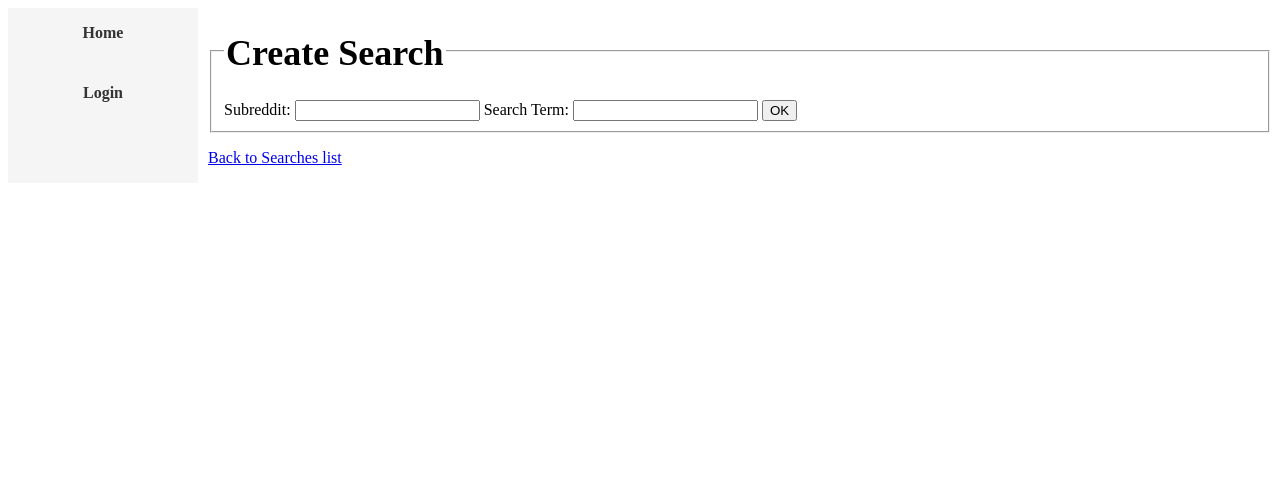
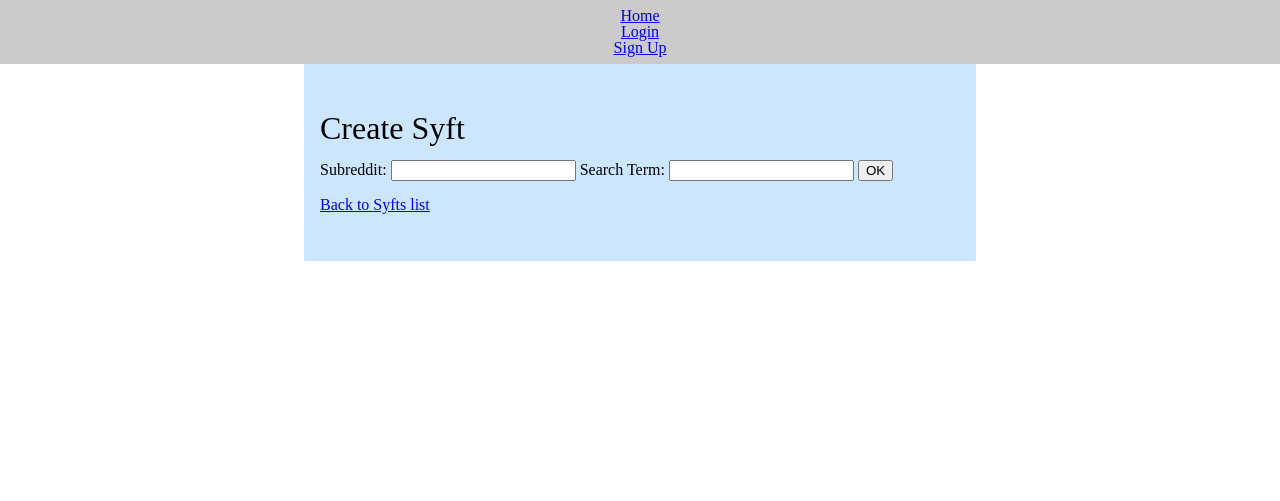
Before and after one commit to erikkristoferanderson/syfty-django, a Django app: page /create in a window 1280 px wide. Shown: the top 501 px of the page. Run offline with Django 4.2, Linux system fonts and the light colour scheme; parts of the project's set-up code (start-up, migrations or seed data) failed here and were passed over.

Commit message:
Rename Search to Syft and update style

```diff
--- a/static/css/styles.css
+++ b/static/css/styles.css
@@ -1,84 +1,133 @@
-/* .container {
-    display: flex;
-    flex-direction: column;
+html, body, div, span, applet, object, iframe,
+h1, h2, h3, h4, h5, h6, p, blockquote, pre,
+a, abbr, acronym, address, big, cite, code,
+del, dfn, em, img, ins, kbd, q, s, samp,
+small, strike, strong, sub, sup, tt, var,
+b, u, i, center,
+dl, dt, dd, ol, ul, li,
+fieldset, form, label, legend,
+table, caption, tbody, tfoot, thead, tr, th, td,
+article, aside, canvas, details, embed,
+figure, figcaption, footer, header, hgroup,
+menu, nav, output, ruby, section, summary,
+time, mark, audio, video {
+	margin: 0;
+	padding: 0;
+	border: 0;
+	font-size: 100%;
+	font: inherit;
+	vertical-align: baseline;
+}
+/* HTML5 display-role reset for older browsers */
+article, aside, details, figcaption, figure,
+footer, header, hgroup, menu, nav, section {
+	display: block;
+}
+body {
+	line-height: 1;
+}
+ol, ul {
+	list-style: none;
+}
+blockquote, q {
+	quotes: none;
+}
+blockquote:before, blockquote:after,
+q:before, q:after {
+	content: '';
+	content: none;
+}
+/* table {
+	border-collapse: collapse;
+	border-spacing: 0;
+} */
+
+/* nav {
+  align-items: center;
+} */
+nav li {
+  display: block;
+  margin: 2em;
+  align-items: center;
+
+}
+
+
+nav {
+	background-color: rgb(203, 203, 203);
+	padding: 0.5em;
+
+}
+
+div.main-block-content {
+	background-color: rgb(203, 230, 254);
+	max-width: 40em;
+	margin: 0 auto 0 auto;
+	padding: 2em 1em;
+}
+
+
+h1 {
+font-size: 200%;
+}
+
+
+table {
+	border-collapse: collapse;
+	width: 100%;
+	margin-bottom: 1rem;
+}
+
+th,
+td {
+border: 2px solid #7b7b7b;
+padding: 0.5rem;
+text-align: left;
+}
+
+th {
+	background-color: rgb(172, 216, 255);
+	font-style: bold;
+}
+
+div.main-block-content p {
+	margin: 1em 0;
+	height: auto;
+}
+
+h1 {
+	padding: .5em 0;
+}
+footer {
+	background-color: rgb(203, 203, 203);
+	padding: 2em 0;
+	text-align: center;
+	position: fixed;
+	bottom: 0;
+	width: 100%;
+	height: 10%;
+}
+
+footer li {
+	padding: 0.2em;
 }
 
 nav {
-order: -1;
-} */
 
+	justify-content: space-between;
+	align-items: center;
+	text-align: center;
+  }
 
-.sidebar-nav {
-    margin-right: 10px;
-    padding: 0;
-    list-style: none;
-    background-color: #f5f5f5;
-    height: 100%;
-    /* position: fixed; */
-    /* overflow: auto; */
+  .sidebar-nav {
+
+	list-style: none;
+	margin: 0;
+	padding: 0;
+	align-items: center;
   }
 
   .sidebar-nav li {
-    text-align: center;
-    line-height: 50px;
+	margin: 0 10px;
+	align-items: center;
   }
-
-  .sidebar-nav li a {
-    display: block;
-    text-decoration: none;
-    color: #333;
-    font-weight: bold;
-  }
-
-  .sidebar-nav li a:hover {
-    background-color: #ddd;
-  }
-   */
-  /* Style for the main content area */
-  .col-sm-10 {
-    margin-top: 50px;
-  }
-
-  h1 {
-    font-size: 36px;
-    font-weight: bold;
-    margin-bottom: 20px;
-  }
-
-  ul {
-    list-style: none;
-    margin: 0;
-    padding: 0;
-  }
-
-  ul li {
-    margin-bottom: 10px;
-  }
-
-  ul li a {
-    text-decoration: none;
-    color: #333;
-    font-weight: bold;
-  }
-
-  ul li a:hover {
-    text-decoration: underline;
-  }
-
-  /* .col-sm-10 {
-    margin-top: 50px;
-    margin-left: 400px; /* adjust this to match the width of your sidebar */
-  /*} */
-
-
-  .row {
-    display: flex;
-  }
-
-  .col-sm-2 {
-    flex: 0 0 200px; /* set the width of the sidebar */
-  }
-
-  .col-sm-10 {
-    flex: 1; /* make the main content area fill the remaining space */
-  }
--- a/syfty/admin.py
+++ b/syfty/admin.py
@@ -1,6 +1,6 @@
 from django.contrib import admin
 
-from .models import Search, Subscription
+from .models import Syft, Subscription
 
-admin.site.register(Search)
+admin.site.register(Syft)
 admin.site.register(Subscription)
--- a/syfty/models.py
+++ b/syfty/models.py
@@ -2,7 +2,7 @@ from django.db import models
 from django.contrib.auth.models import User
 
 
-class Search(models.Model):
+class Syft(models.Model):
     subreddit = models.CharField(max_length=200)
     search_term = models.CharField(max_length=200, default="")
     owner = models.ForeignKey(User, on_delete=models.CASCADE, default=1)
--- a/syfty/templates/base_generic.html
+++ b/syfty/templates/base_generic.html
@@ -9,29 +9,40 @@
         integrity="sha384-1BmE4kWBq78iYhFldvKuhfTAU6auU8tT94WrHftjDbrCEXSU1oBoqyl2QvZ6jIW3" crossorigin="anonymous"> -->
     <!-- Add additional CSS in static file -->
     <!-- {% load static %} -->
+    <!-- <link href="https://unpkg.com/blueprint-css@3.1.3/dist/blueprint.min.css" rel="stylesheet" /> -->
     <link rel="stylesheet" href="{% static 'css/styles.css' %}">
 </head>
 
 <body>
-    <div class="container-fluid">
-        <div class="row">
-            <div class="col-sm-2">
+
+    <nav>
         {% block sidebar %}
         <ul class="sidebar-nav">
-                    <li><a href="{% url 'index' %}">Home</a></li>
+            <li id="Home"><a href="{% url 'index' %}">Home</a></li>
             {% if user.is_authenticated %}
-                    <li>User: {{ user.get_username }}</li>
-                    <li><a href="{% url 'logout' %}?next={{ request.path }}">Logout</a></li>
+            <li id="hello-username">Hello, {{ user.get_username }}</li>
+            <li id="logout"><a href="{% url 'logout' %}?next={{ request.path }}">Logout</a></li>
+
             {% else %}
-                    <!-- <li><a href="{% url 'login' %}?next={{ request.path }}">Login</a></li> -->
-                    <li><a href="{% url 'login' %}?next={{ request.path }}">Login</a></li>
+            <li id="login"><a href="{% url 'login' %}?next={{ request.path }}">Login</a></li>
+            <li id="signup"><a href="{% url 'signup' %}?next={{ request.path }}">Sign Up</a></li>
             {% endif %}
         </ul>
         {% endblock %}
+    </nav>
+    <div class="main-block-content">
+        {% block content %}
+        {% endblock %}
     </div>
-            <div class="col-sm-10 ">{% block content %}{% endblock %}</div>
-        </div>
-    </div>
+    <footer>
+        <ul>
+            <li><a href="Terms of use">Terms of use</a></li>
+            <li><a href="Privacy policy">Privacy policy</a></li>
+            <li>Copyright 2023 Syfty</li>
+            <li>See the code on <a href="https://github.com/ekand/syfty">GitHub</a></li>
+        </ul>
+    </footer>
+
 </body>
 
 </html>
--- a/syfty/templates/create.html
+++ b/syfty/templates/create.html
@@ -6,7 +6,7 @@
     {% csrf_token %}
     <fieldset>
         <legend>
-            <h1>Create Search</h1>
+            <h1>Create Syft</h1>
         </legend>
         {% if error_message %}<p><strong>{{ error_message }}</strong></p>{% endif %}
         <label for="subreddit">Subreddit: </label>
@@ -16,6 +16,6 @@
         <input type="submit" value="OK">
     </fieldset>
 </form>
-<p><a href="{% url 'index' %}">Back to Searches list</a></p>
+<p><a href="{% url 'index' %}">Back to Syfts list</a></p>
 
 {% endblock %}
--- a/syfty/templates/detail.html
+++ b/syfty/templates/detail.html
@@ -14,9 +14,9 @@
     <tbody>
 
         <tr>
-            <td>{{ search.subreddit }}</td>
-            <td>{{ search.search_term }}</td>
-            <td><a href="{% url 'update' search.pk %}">Edit</a></td>
+            <td>{{ syft.subreddit }}</td>
+            <td>{{ syft.search_term }}</td>
+            <td><a href="{% url 'update' syft.pk %}">Edit</a></td>
             <td>
                 <form action='delete' method='post'>
                     {% csrf_token %}
--- a/syfty/templates/update.html
+++ b/syfty/templates/update.html
@@ -2,7 +2,7 @@
 
 {% block content %}
 
-<form action="{% url 'update' search.id %}" method="post">
+<form action="{% url 'update' syft.id %}" method="post">
     {% csrf_token %}
     <fieldset>
         <legend>
@@ -10,9 +10,9 @@
         </legend>
         {% if error_message %}<p><strong>{{ error_message }}</strong></p>{% endif %}
         <label for="subreddit">Subreddit: </label>
-        <input id="subreddit" type="text" name="subreddit" value="{{ search.subreddit }}">
+        <input id="subreddit" type="text" name="subreddit" value="{{ syft.subreddit }}">
         <label for="search_term">Search Term: </label>
-        <input id="search_term" type="text" name="search_term" value="{{ search.search_term }}">
+        <input id="search_term" type="text" name="search_term" value="{{ syft.search_term }}">
         <input type="submit" value="OK">
     </fieldset>
     <p><a href="{% url 'index' %}">Back to Searches list</a></p>
--- a/syfty/urls.py
+++ b/syfty/urls.py
@@ -4,10 +4,10 @@ from . import views
 
 urlpatterns = [
     path('', views.index, name='index'),
-    path('<int:search_id>/', views.detail, name='detail'),
+    path('<int:syft_id>/', views.detail, name='detail'),
     path('create', views.create, name='create'),
-    path('<int:search_id>/update', views.update, name='update'),
-    path('<int:search_id>/delete', views.delete, name='delete'),
+    path('<int:syft_id>/update', views.update, name='update'),
+    path('<int:syft_id>/delete', views.delete, name='delete'),
     path('signup/', views.signup, name='signup'),
 
 ]
--- a/syfty/views.py
+++ b/syfty/views.py
@@ -4,7 +4,7 @@ from django.http import HttpResponse, HttpResponseRedirect
 from django.urls import reverse
 from django.contrib.auth.forms import UserCreationForm
 from .forms import SignupForm
-from .models import Search
+from .models import Syft
 import logging
 
 
@@ -14,65 +14,64 @@ def index(request):
     if not request.user.is_authenticated:
         return render(request, 'welcome.html')
     current_user = request.user
-    searches = Search.objects.filter(
+    syfts = Syft.objects.filter(
         owner=current_user).all()
     context = {
-        'searches': searches,
+        'syfts': syfts,
     }
     return render(request, 'index.html', context)
 
 
-def detail(request, search_id):
+def detail(request, syft_id):
     if not request.user.is_authenticated:
         return redirect('login')
     try:
-        search = Search.objects.filter(owner=request.user).get(id=search_id)
-    except Search.DoesNotExist as e:
+        syft = Syft.objects.filter(owner=request.user).get(id=syft_id)
+    except Syft.DoesNotExist as e:
         return redirect("login")
-    # print(search)
-    return render(request, 'detail.html', {'search': search})
+    return render(request, 'detail.html', {'syft': syft})
 
 
 def create(request):
     if request.method == 'POST':
-        search = Search(owner=request.user,
-                        subreddit=request.POST['subreddit'],
-                        search_term=request.POST['search_term'])
-        search.save()
+        syft = Syft(owner=request.user,
+                    subreddit=request.POST['subreddit'],
+                    search_term=request.POST['search_term'])
+        syft.save()
         return redirect("../")
     else:
         return render(request, 'create.html')
 
 
-def update(request, search_id):
+def update(request, syft_id):
     if not request.user.is_authenticated:
         return redirect('login')
     if request.method == 'POST':
-        search = get_object_or_404(Search, pk=search_id)
-        search.subreddit = request.POST['subreddit']
-        search.search_term = request.POST['search_term']
-        search.save()
-        return HttpResponseRedirect(reverse('detail', args=(search.id,)))
+        syft = get_object_or_404(Syft, pk=syft_id)
+        syft.subreddit = request.POST['subreddit']
+        syft.search_term = request.POST['search_term']
+        syft.save()
+        return HttpResponseRedirect(reverse('detail', args=(syft.id,)))
     else:
         try:
-            search = Search.objects.filter(
-                owner=request.user).get(id=search_id)
-        except Search.DoesNotExist as e:
+            syft = Syft.objects.filter(
+                owner=request.user).get(id=syft_id)
+        except Syft.DoesNotExist as e:
             return redirect("login")
-        return render(request, 'update.html', {'search': search})
+        return render(request, 'update.html', {'syft': syft})
 
 
-def delete(request, search_id):
+def delete(request, syft_id):
     if not request.user.is_authenticated:
         return redirect('login')
     try:
-        search = Search.objects.filter(
-            owner=request.user).get(id=search_id)
-    except Search.DoesNotExist as e:
+        syft = Syft.objects.filter(
+            owner=request.user).get(id=syft_id)
+    except Syft.DoesNotExist as e:
         return redirect("login")
 
     if request.method == 'POST':
-        search.delete()
+        syft.delete()
         return redirect('index')
     else:
         return redirect("login")
```
Also changed, not shown: syfty/templates/index.html (+40 -10 lines), README.md, syfty/migrations/0003_rename_search_syft.py (added), syfty/templates/welcome.html (line endings or trailing spaces), 1 other file. Lines whose indentation alone changed are shown as unchanged.
